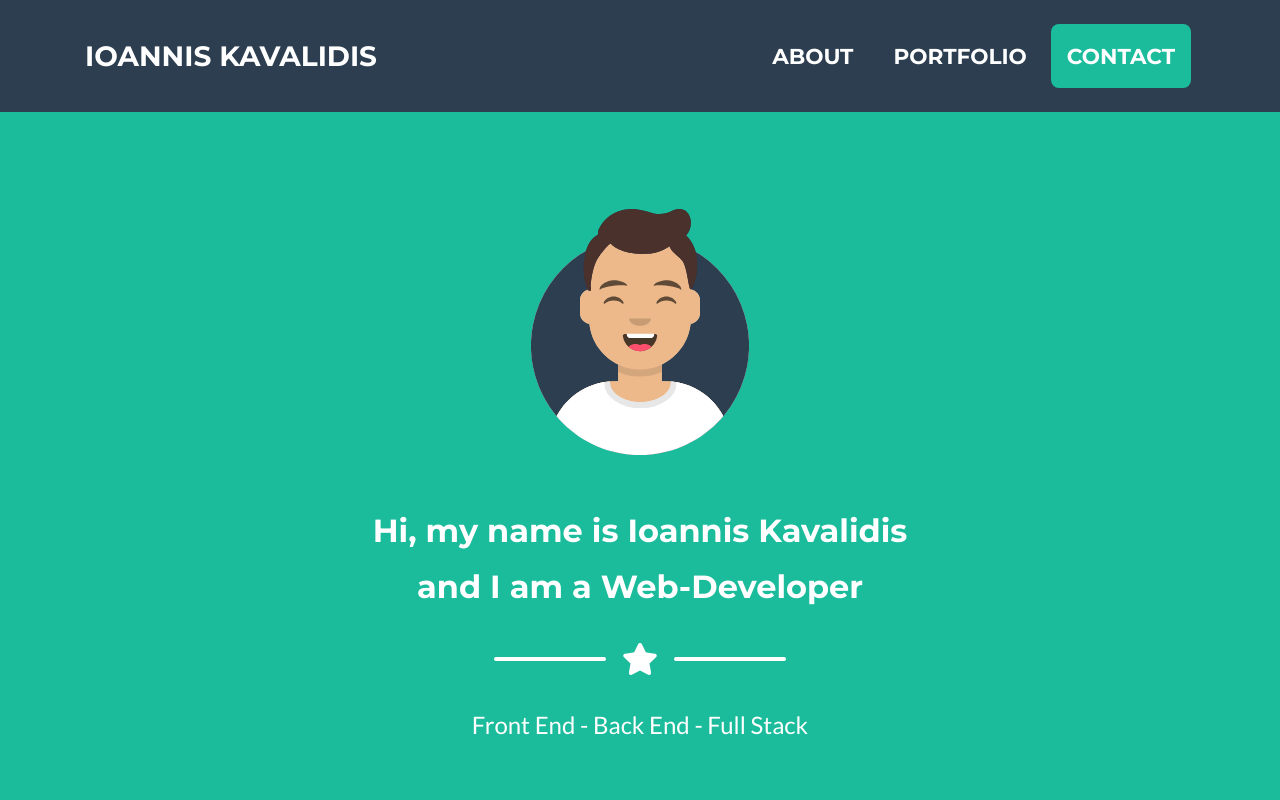
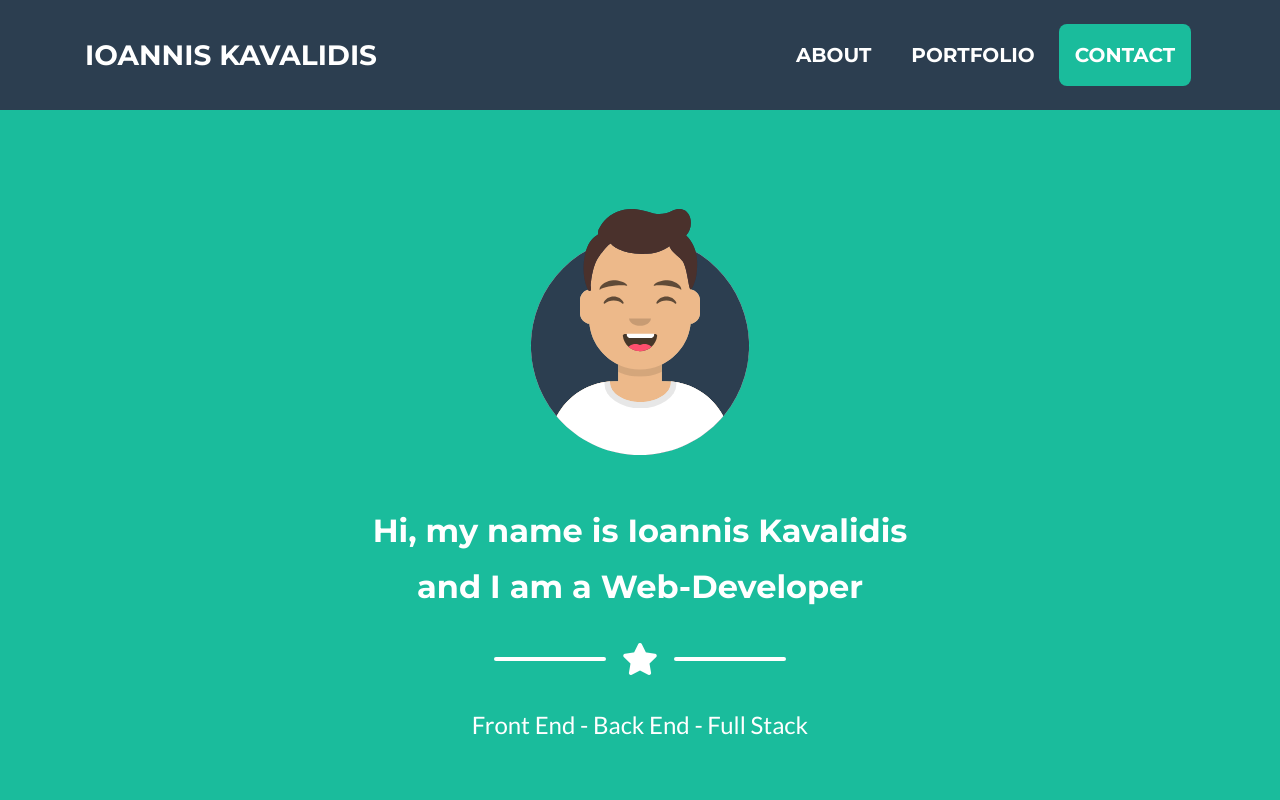
Before and after one commit to Ioannis-Kavalidis/myPortfolio, a plain HTML site: page index.html in a window 1280 px wide. Shown: the top 800 px of the page. Drawn offline with Linux system fonts and the light colour scheme.

Commit message:
change font-size in navbar

```diff
--- a/css/style.css
+++ b/css/style.css
@@ -7,7 +7,7 @@
 }
 
 #navbarResponsive {
-  font-size: 1.35rem;
+  font-size: 1.25rem;
 }
 
 #pic1,
```
